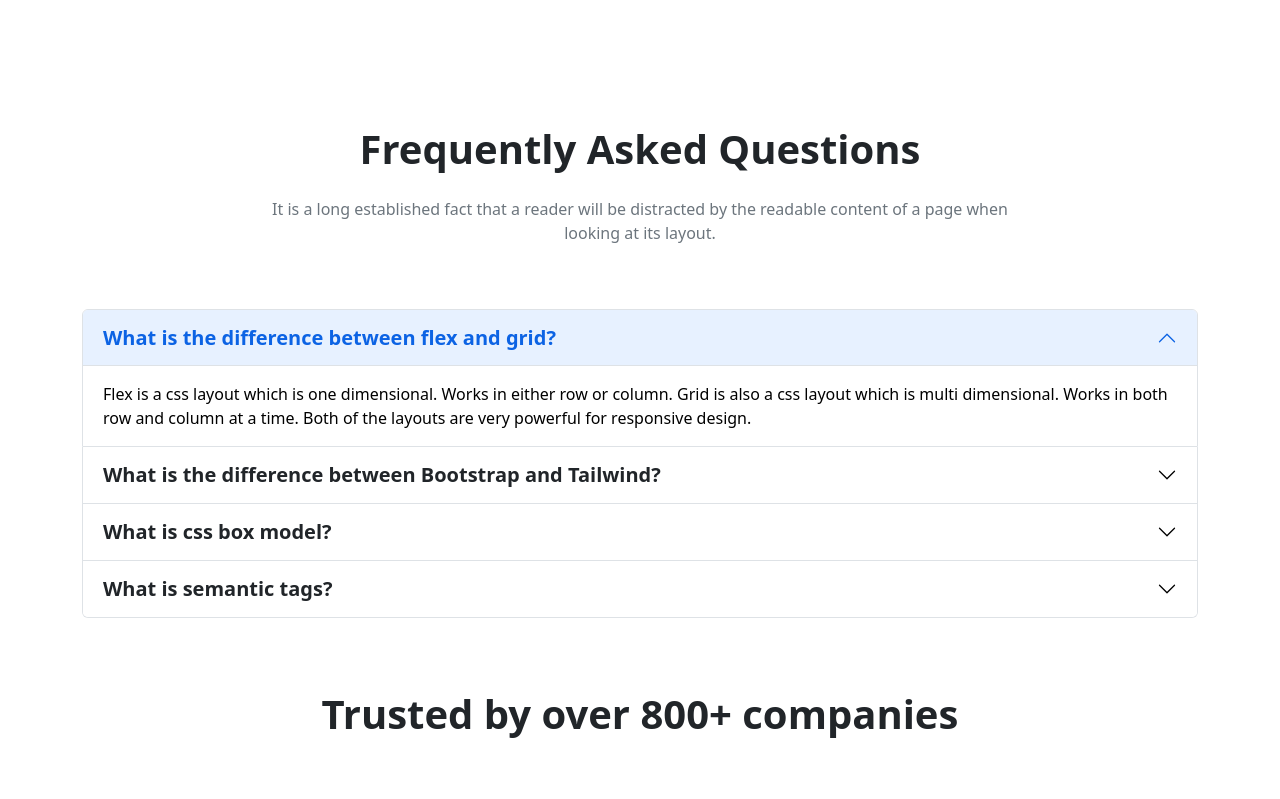
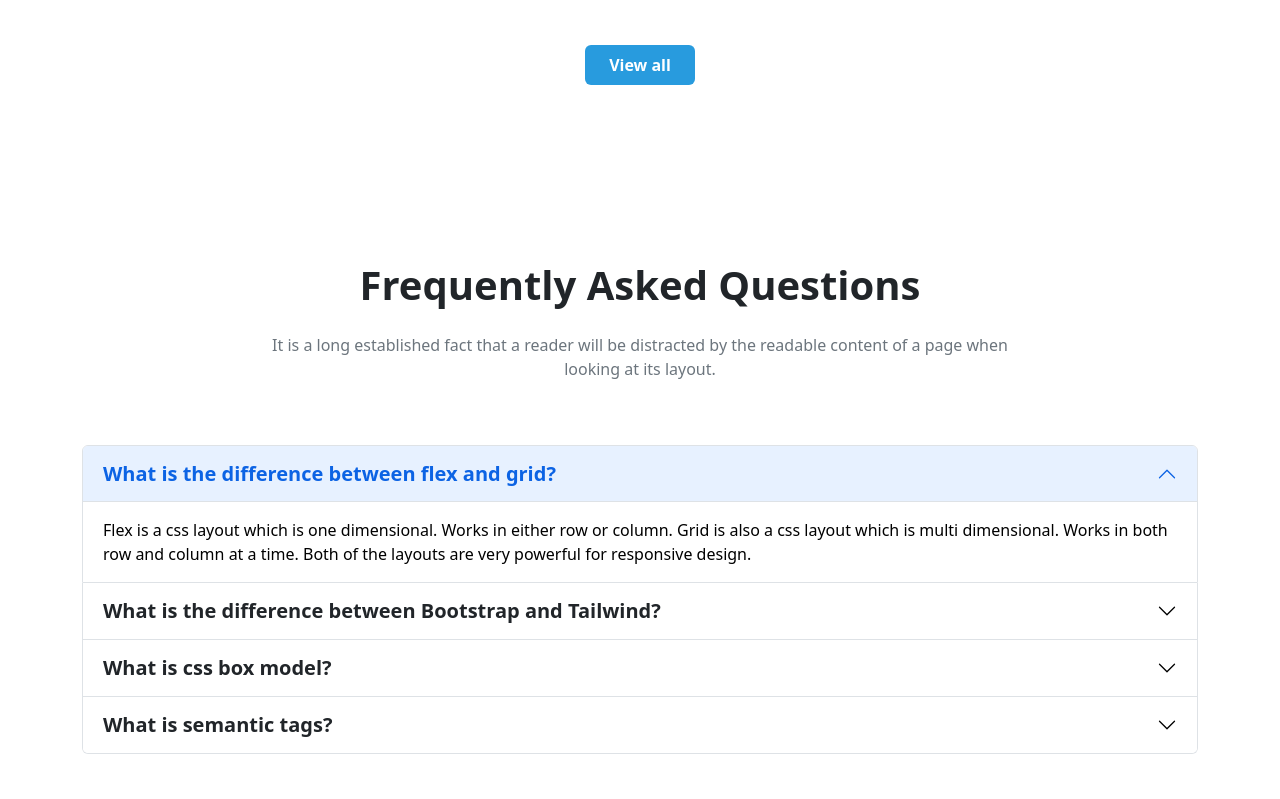
Before and after one commit to SunitCorneleous/Real-Ed, a plain HTML site: page index.html in a window 1280 px wide. Shown: the part 2795-3594 px from the top of the page. Drawn offline with nearby package versions, Linux system fonts and the light colour scheme; files whose address does not match are found by name.

Commit message:
view all button added

```diff
--- a/index.html
+++ b/index.html
@@ -518,6 +518,9 @@
             </div>
           </div>
         </div>
+        <div class="w-500 mx-auto text-center my-5">
+          <button class="btn btn-ed px-4 py-2 fw-bold fs-6">View all</button>
+        </div>
       </section>
 
       <!-- FAQ section -->
```
